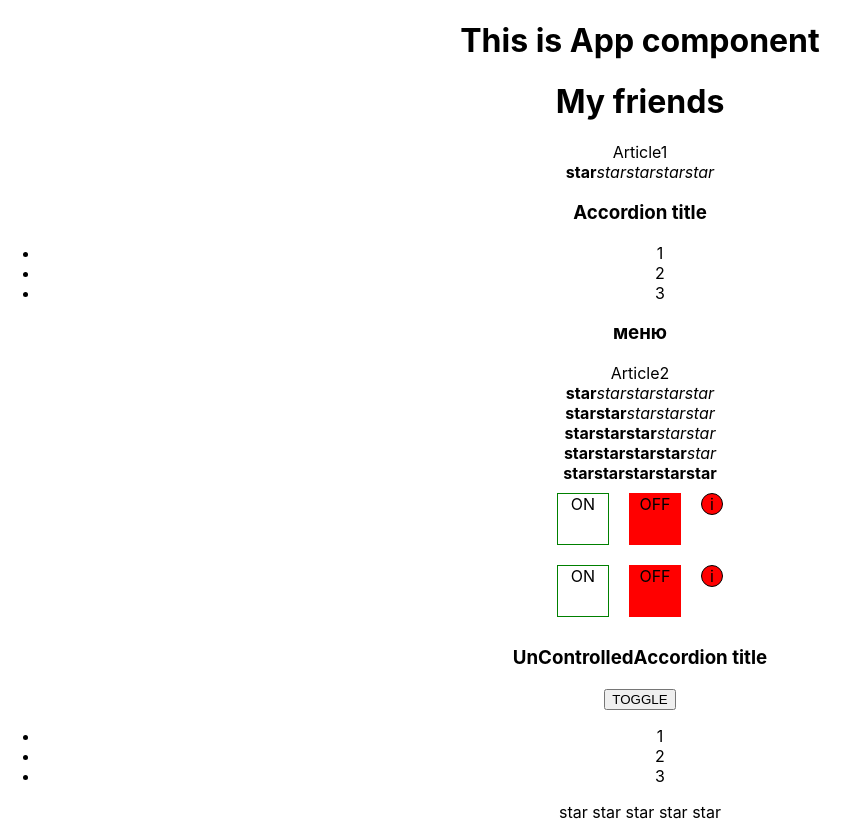
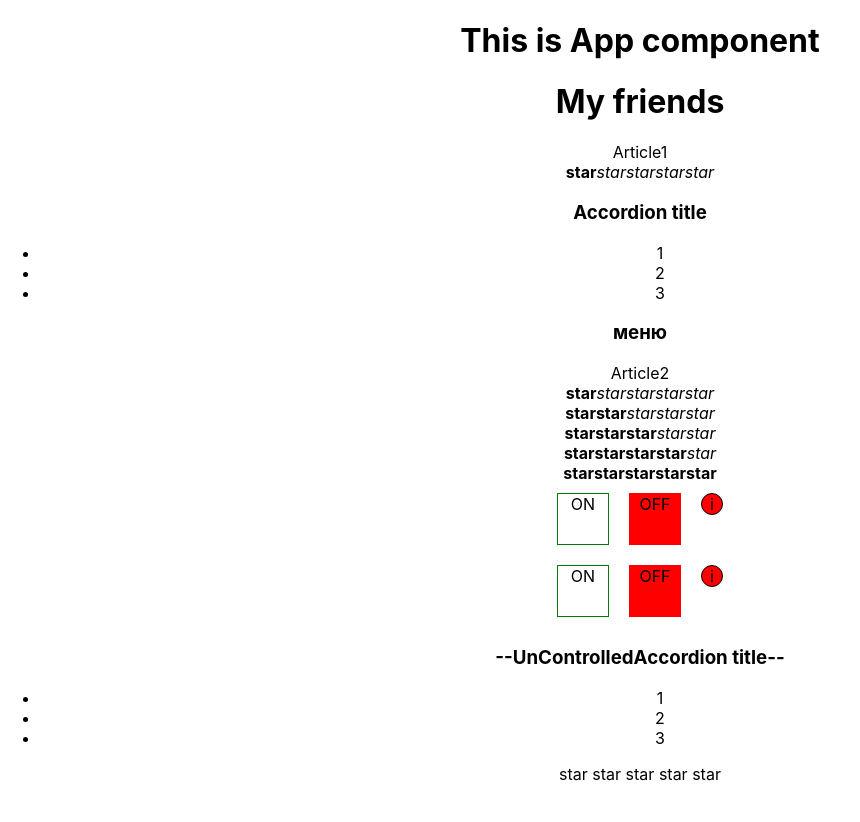
Before and after one commit to KristinaFinck/react-kabzda, a React (Create React App) app: page / in a window 1280 px wide. Shown: the whole page, without its empty margins (0-860 px from the left). After the commit the page ends 800 px from the top, so only its background shows below. Built offline with nearby package versions, Linux system fonts and the light colour scheme.

Commit message:
refactor UnControlledAccordion lesson 8

```diff
--- a/src/component/UnControlledAccordion.tsx
+++ b/src/component/UnControlledAccordion.tsx
@@ -14,21 +14,21 @@ export function UnControlledAccordion(props:UnControlledAccordionPropsType) {
 
         return (
             <div>
-                <AccordionTitle title = {props.titleValue}/>
-                <button onClick={()=>{setCollapsed(!collapsed)}}>TOGGLE</button>
+                <AccordionTitle title = {props.titleValue} onClick={()=>{setCollapsed(!collapsed)}}/>
                 {collapsed && <AccordionBody />}
             </div>
         )}
 
 type AccordionTitlePropsType = {
-    title: string
+    title: string,
+    onClick: ()=>void
 }
 function AccordionTitle(props:AccordionTitlePropsType) {
 
     return (
         <div>
 
-        <h3>{props.title}</h3>
+        <h3 onClick ={() => {props.onClick()}}>--{props.title}--</h3>
         </div>
     )
 }
```
